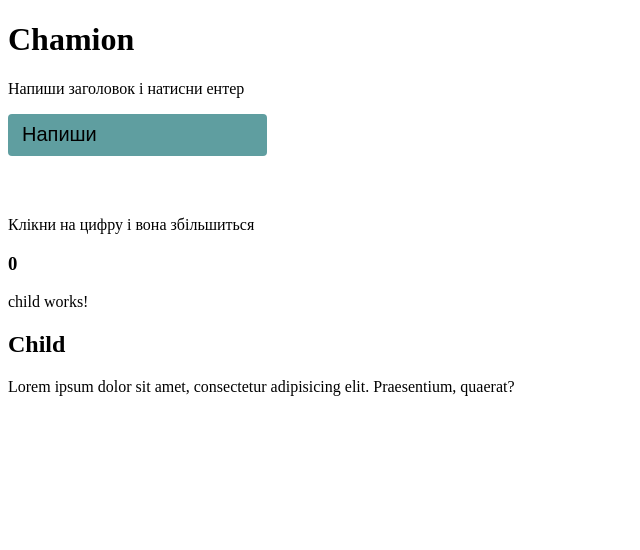
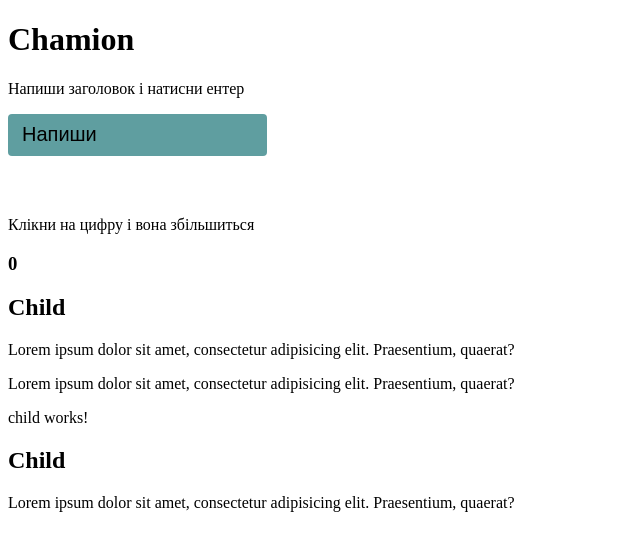
Before and after one commit to fantomkis/angular_alex, an Angular app: page / in a window 1280 px wide. Shown: the top 550 px of the page, without its empty margins (0-640 px from the left). Built offline with nearby package versions, Linux system fonts and the light colour scheme.

Commit message:
children

```diff
--- a/src/app/app.component.html
+++ b/src/app/app.component.html
@@ -3,10 +3,19 @@
 <h1>{{title}}</h1>
 
 <app-title></app-title>
-<app-number></app-number>
+<app-number>
+    <div #children>
+        <h2>Child</h2>
+        <p >Lorem ipsum dolor sit amet, consectetur adipisicing elit. Praesentium, quaerat?</p>
+        <p >Lorem ipsum dolor sit amet, consectetur adipisicing elit. Praesentium, quaerat?</p>
+    </div>
+</app-number>
 <app-child>
-    <div>
+    <div #children>
         <h2>Child</h2>
-        <p>Lorem ipsum dolor sit amet, consectetur adipisicing elit. Praesentium, quaerat?</p>
+        <p >Lorem ipsum dolor sit amet, consectetur adipisicing elit. Praesentium, quaerat?</p>
     </div>
+
+
+
 </app-child>
--- a/src/app/child/child.component.ts
+++ b/src/app/child/child.component.ts
@@ -1,4 +1,4 @@
-import { Component, OnInit } from '@angular/core';
+import {Component, ElementRef, OnInit} from '@angular/core';
 
 @Component({
   selector: 'app-child',
@@ -6,10 +6,12 @@ import { Component, OnInit } from '@angular/core';
   styleUrls: ['./child.component.scss']
 })
 export class ChildComponent implements OnInit {
+  // @ContentChild('children') children: ElementRef;
 
   constructor() { }
 
   ngOnInit(): void {
+    // console.log(this.children)
   }
 
 }
--- a/src/app/number/number.component.html
+++ b/src/app/number/number.component.html
@@ -1,4 +1,7 @@
 
 <p>Клікни на цифру і вона збільшиться</p>
 
+
 <h3 (click)="onClick()">{{counter}}</h3>
+
+<ng-content></ng-content>
```
